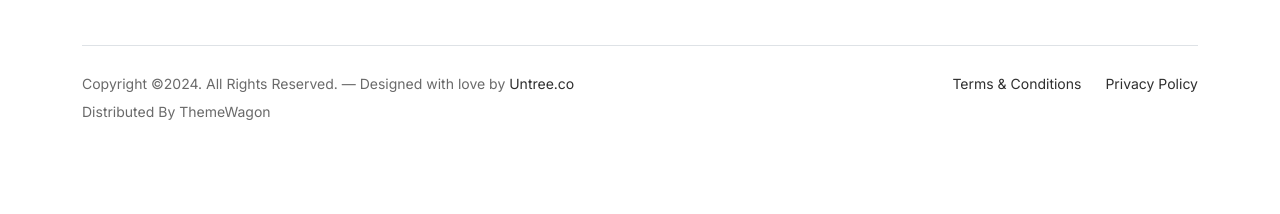
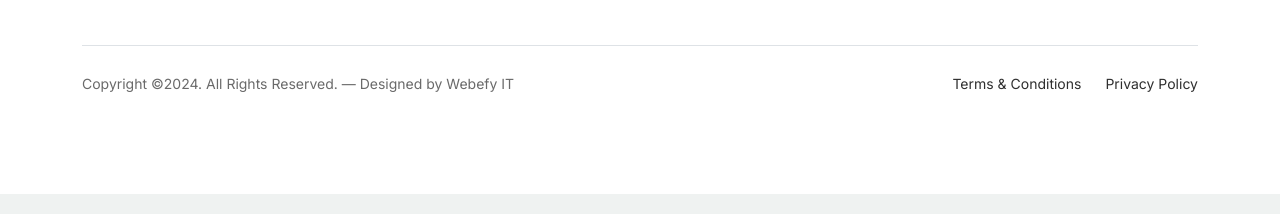
Before and after one commit to AlifRongon/e-commerce-6, a plain HTML site: page index.html in a window 1280 px wide. Shown: the part 4889-5103 px from the top of the page. Drawn offline with Linux system fonts and the light colour scheme.

Commit message:
Update index.html

```diff
--- a/index.html
+++ b/index.html
@@ -519,7 +519,7 @@
 				<div class="border-top copyright">
 					<div class="row pt-4">
 						<div class="col-lg-6">
-							<p class="mb-2 text-center text-lg-start">Copyright &copy;<script>document.write(new Date().getFullYear());</script>. All Rights Reserved. &mdash; Designed with love by <a href="https://untree.co">Untree.co</a> Distributed By <a hreff="https://themewagon.com">ThemeWagon</a>  <!-- License information: https://untree.co/license/ -->
+							<p class="mb-2 text-center text-lg-start">Copyright &copy;<script>document.write(new Date().getFullYear());</script>. All Rights Reserved. &mdash; Designed by Webefy IT  <!-- License information: https://untree.co/license/ -->
             </p>
 						</div>
 
```
